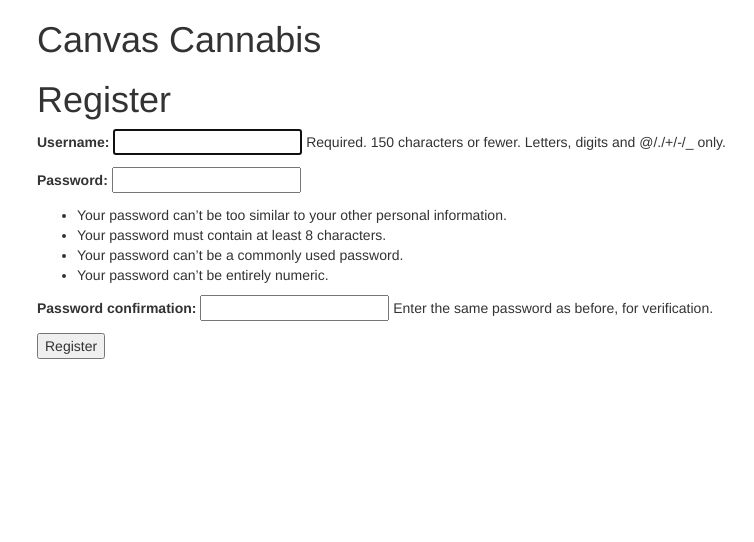
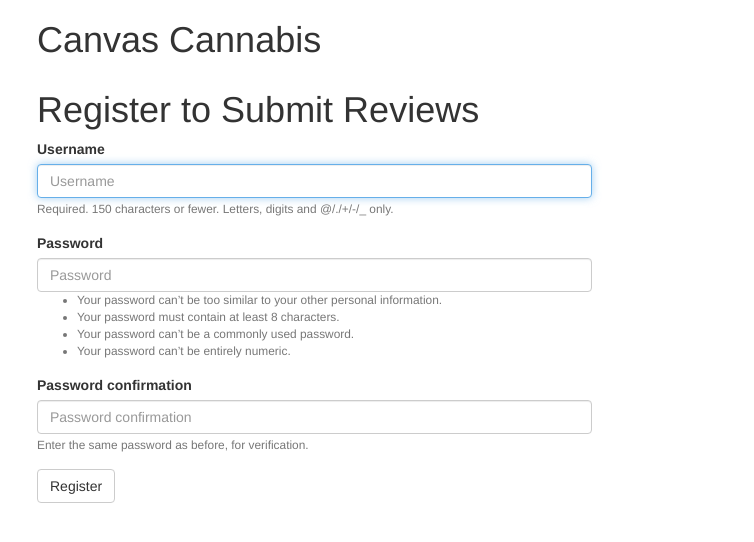
Before and after one commit to areeves9/canvas, a Django app: page /accounts/register/ in a window 1280 px wide. Shown: the top 542 px of the page, without its empty margins (33-787 px from the left). Run offline with Django 3.2, Linux system fonts and the light colour scheme; some libraries are stand-ins or nearby versions.

Commit message:
bootstrap registration_form.html

```diff
--- a/canvas/templates/registration/registration_form.html
+++ b/canvas/templates/registration/registration_form.html
@@ -1,11 +1,27 @@
 {% extends "base.html" %}
-{% block title %}Register{% endblock %}
+{% block head_title %}Registration | {{ block.super }}{% endblock head_title %}
+{% load bootstrap3 %}
 
 {% block content %}
-<h1>Register</h1>
+<!-- <h1>Register</h1>
 <form method="POST" action="">
   {% csrf_token %}
   {{ form.as_p }}
   <button type=submit>Register</button>
-</form>
+</form> -->
+
+<div class="row">
+  <div class="col-sm-6">
+    <h1>Register to Submit Reviews</h1>
+    <form method="POST" action="{% url 'accounts:register' %}" class="form">
+      {% csrf_token %}
+      {% bootstrap_form form layout="inline" %}
+      {% buttons %}
+      <button type=submit class="btn btn-default">
+        {% bootstrap_icon "user" %} Register
+      </button>
+      {% endbuttons %}
+    </form>
+  </div>
+</div>
 {% endblock %}
```
